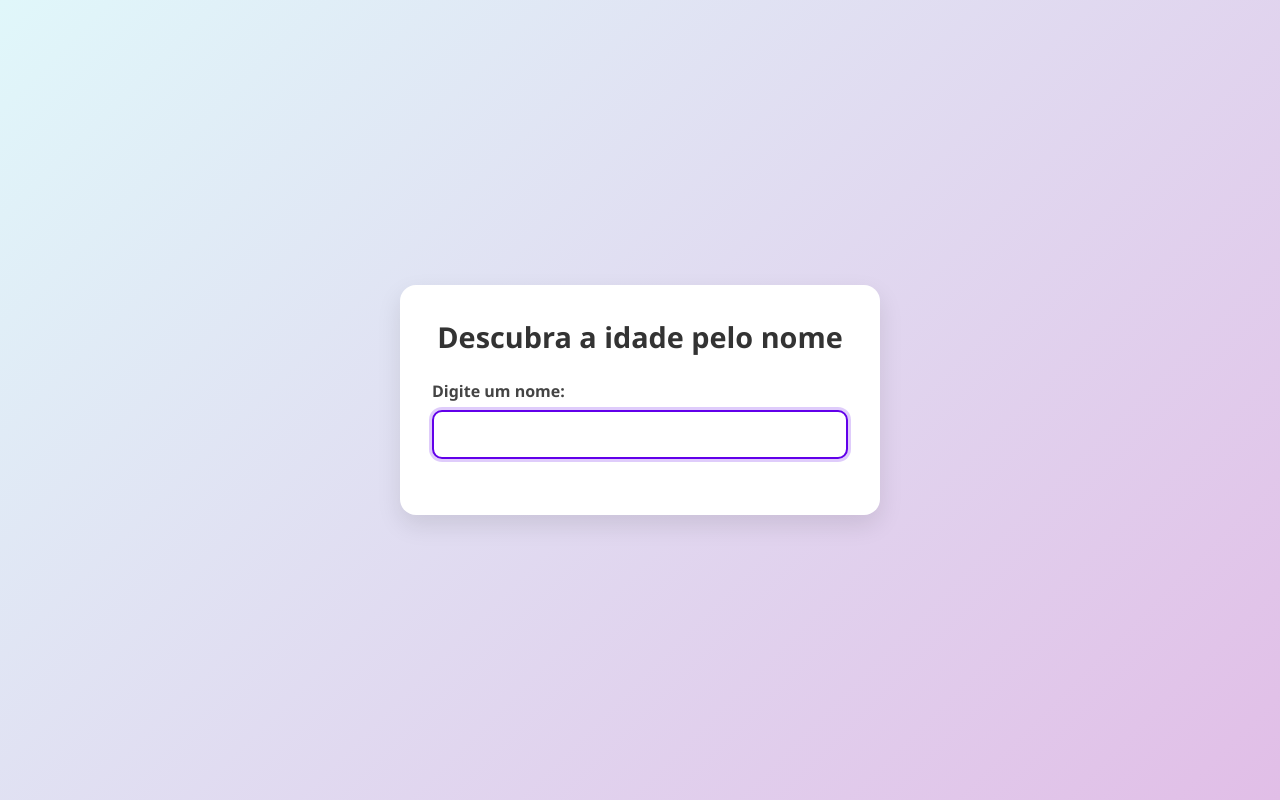
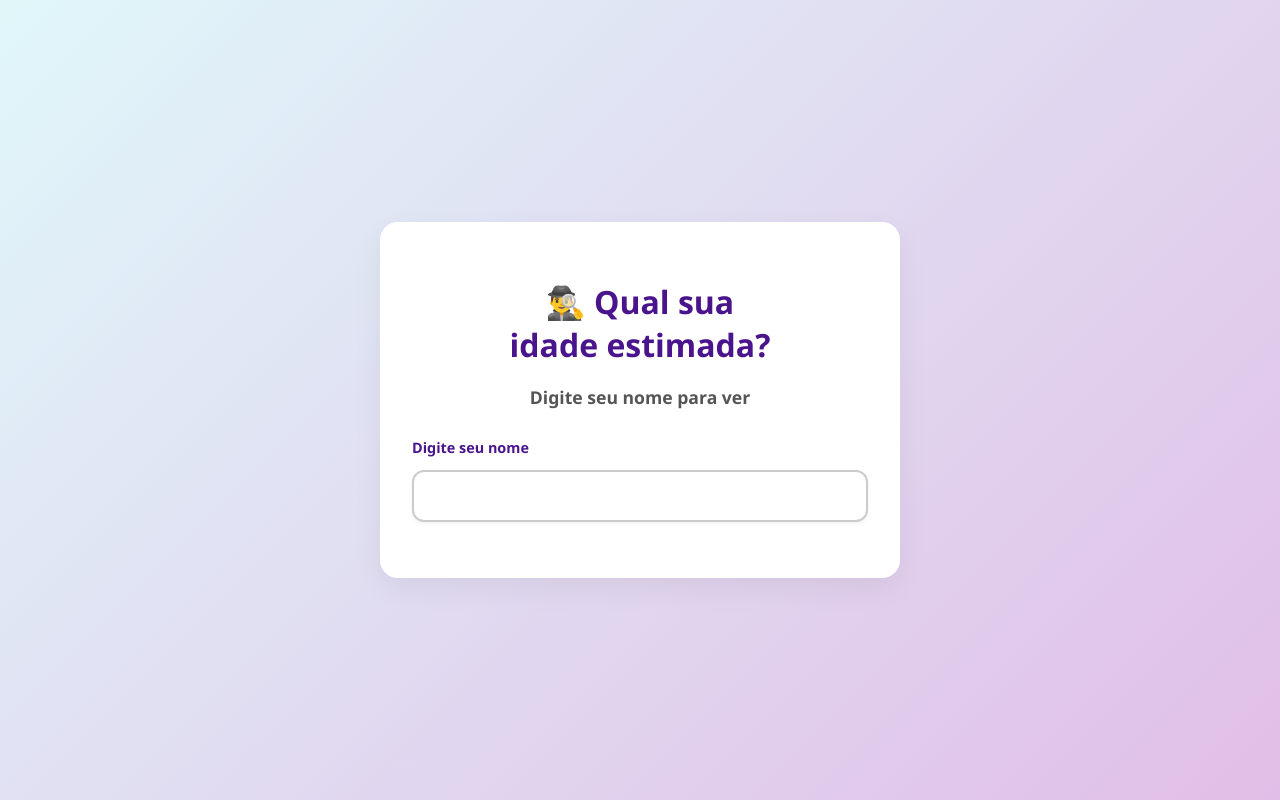
Before and after one commit to leoo1992/inputSvelte, a SvelteKit app: page / in a window 1280 px wide. Built offline with nearby package versions, Linux system fonts and the light colour scheme.

Commit message:
style: upgrade css

```diff
--- a/src/app.html
+++ b/src/app.html
@@ -27,16 +27,20 @@
 				margin: 0;
 				padding: 0;
 				width: 100%;
+				min-width: 320px;
 				height: 100%;
-				background: linear-gradient(135deg, #e0f7fa, #e1bee7);
+				min-height: 410px;
+				background: linear-gradient(135deg, #e0f7fa, #e1bee7) no-repeat center center fixed;
 				font-family: 'Segoe UI', Tahoma, Geneva, Verdana, sans-serif;
-				color: #333;
+				color: #4a148c;
 				display: flex;
 				flex-direction: column;
 				align-items: center;
 				justify-content: center;
 				-webkit-font-smoothing: antialiased;
 				-moz-osx-font-smoothing: grayscale;
+				overflow-x: hidden;
+				overflow-y: hidden;
 			}
 		</style>
 	</head>
--- a/src/components/Input.svelte
+++ b/src/components/Input.svelte
@@ -1,8 +1,7 @@
 <script>
-	import { onMount, createEventDispatcher, tick } from 'svelte';
+	import { createEventDispatcher } from 'svelte';
 
 	export let value = '';
-	export let controleCursorEFoco = 0;
 	const dispatch = createEventDispatcher();
 	let inputEl;
 
@@ -20,21 +19,10 @@
 		value = event.target.value;
 		dispatch('input', value);
 	}
-
-	onMount(async () => {
-		await tick();
-		focusInput();
-	});
-
-	$: if (controleCursorEFoco > 0) {
-		tick().then(() => {
-			focusInput();
-		});
-	}
 </script>
 
 <div class="input-group">
-	<label for="nome" id="input-label">Digite um nome:</label>
+	<label for="nome" id="input-label">Digite seu nome</label>
 	<input
 		bind:this={inputEl}
 		bind:value
@@ -57,31 +45,44 @@
 		display: flex;
 		flex-direction: column;
 		width: 100%;
-		max-width: 100%;
-		margin-bottom: 1.5rem;
+		max-width: 480px;
+		margin: 1.5rem auto;
 	}
 
 	label {
 		font-weight: 600;
-		margin-bottom: 0.5rem;
-		font-size: 1rem;
-		color: #444;
+		margin-bottom: 0.8rem;
+		font-size: 0.9rem;
+		color: #4a148c;
+		font-weight: 700;
 		text-align: left;
 	}
 
 	.input-field {
 		width: 100%;
-		padding: 0.85rem 1rem;
+		min-width: 220px;
+		padding: 1rem;
 		border: 2px solid #ccc;
-		border-radius: 10px;
-		font-size: 1rem;
+		border-radius: 12px;
+		font-size: 0.9rem;
 		background-color: #fff;
 		transition:
 			border-color 0.2s ease,
 			box-shadow 0.2s ease;
+		box-shadow: 0 2px 4px rgba(0, 0, 0, 0.05);
 	}
 
 	.input-field:focus {
+		transform: translateY(-2px);
+		box-shadow: 0 6px 16px rgba(0, 0, 0, 0.08);
+		border-color: #6200ea;
+		box-shadow: 0 0 0 3px rgba(98, 0, 234, 0.2);
+		outline: none;
+	}
+
+	.input-field:hover {
+		transform: translateY(-2px);
+		box-shadow: 0 6px 16px rgba(0, 0, 0, 0.08);
 		border-color: #6200ea;
 		box-shadow: 0 0 0 3px rgba(98, 0, 234, 0.2);
 		outline: none;
@@ -89,7 +90,16 @@
 
 	@media (max-width: 480px) {
 		.input-group {
-			width: 100%;
+			max-width: 100%;
+		}
+
+		.input-field {
+			font-size: 0.95rem;
+			padding: 0.85rem;
+		}
+
+		label {
+			font-size: 0.9rem;
 		}
 	}
 </style>
--- a/src/components/Loading.svelte
+++ b/src/components/Loading.svelte
@@ -2,34 +2,50 @@
 	export let msg = 'Carregando';
 </script>
 
-<div class="loading-container">
+<div class="skeleton-card">
 	<div class="dots">
 		<span>.</span>
 		<span>.</span>
 		<span>.</span>
 	</div>
-	<p class="loading-text">{msg}</p>
+
+	<div class="loading-text">
+		{#each msg.split('') as letter, i}
+			<span style="animation-delay: {i * 0.05}s">{letter}</span>
+		{/each}
+	</div>
 </div>
 
 <style>
-	.loading-container {
+	.skeleton-card {
 		display: flex;
 		flex-direction: column;
+		justify-content: center;
 		align-items: center;
-		margin-top: 2rem;
-		gap: 0.5rem;
+		width: 100%;
+		box-sizing: border-box;
+		max-width: 480px;
+		background-color: #fff;
+		border-radius: 12px;
+		border: 2px solid #ccc;
+		box-shadow: 0 2px 4px rgba(0, 0, 0, 0.05);
+		padding: 1.5rem;
+		text-align: center;
+		animation: pulse 1.9s infinite ease-in-out;
 	}
 
 	.dots {
 		display: flex;
+		justify-content: center;
 		gap: 0.25rem;
+		margin-bottom: 1.5rem;
 	}
 
 	.dots span {
 		font-size: 2rem;
 		font-weight: bold;
 		color: #6200ea;
-		animation: bounce 1.4s infinite;
+		animation: bounce-up 1.4s infinite;
 	}
 
 	.dots span:nth-child(2) {
@@ -40,22 +56,63 @@
 		animation-delay: 0.4s;
 	}
 
-	@keyframes bounce {
+	.loading-text {
+		display: flex;
+		flex-wrap: wrap;
+		justify-content: center;
+		gap: 0.08rem;
+		margin-bottom: 1rem;
+	}
+
+	.loading-text span {
+		font-size: 1rem;
+		font-weight: 600;
+		color: #4a148c;
+		animation: bounce-down 1s infinite;
+		display: inline-block;
+	}
+
+	@keyframes pulse {
+		0%,
+		100% {
+			opacity: 1;
+		}
+		50% {
+			opacity: 0.4;
+		}
+	}
+
+	@keyframes bounce-up {
 		0%,
 		100% {
 			transform: translateY(0);
-			opacity: 0.3;
+			opacity: 0.5;
 		}
 		50% {
-			transform: translateY(-6px);
+			transform: translateY(-8px);
 			opacity: 1;
 		}
 	}
 
-	.loading-text {
-		font-size: 1rem;
-		font-weight: 600;
-		color: #444;
-		text-align: center;
+	@keyframes bounce-down {
+		0%,
+		100% {
+			transform: translateY(0);
+			opacity: 0.5;
+		}
+		50% {
+			transform: translateY(12px);
+			opacity: 1;
+		}
+	}
+
+	@media (max-width: 480px) {
+		.skeleton-card {
+			padding: 1rem;
+		}
+
+		.loading-text span {
+			font-size: 0.95rem;
+		}
 	}
 </style>
--- a/src/routes/+page.svelte
+++ b/src/routes/+page.svelte
@@ -1,103 +1,101 @@
 <script>
-	import { onMount } from 'svelte';
-	import { page } from '$app/stores';
-	import { goto } from '$app/navigation';
-	import { derived } from 'svelte/store';
 	import Input from '../components/Input.svelte';
 	import ApiError from '../components/ApiError.svelte';
 	import Loading from '../components/Loading.svelte';
+	import { goto } from '$app/navigation';
+	import { page } from '$app/stores';
+	import { derived } from 'svelte/store';
 
 	const errorURL = derived(page, ($page) => $page.url.searchParams.get('error') || '');
+
 	let nome = '';
 	let carregando = false;
-	let mensagem = 'Carregando...';
 	let timeout;
-	let montado = false;
 
-	onMount(() => {
-		montado = true;
-	});
+	function handleInput(event) {
+		clearTimeout(timeout);
+		const nomeDigitado = event.detail?.trim();
 
-	async function handleInput(event) {
-		clearTimeout(timeout);
-		const value = event.detail;
+		if (!nomeDigitado) return;
 
 		timeout = setTimeout(async () => {
-			if (value && montado) {
-				carregando = true;
-				mensagem = 'Carregando...';
-
-				await goto(`/${encodeURIComponent(value)}`, {
-					replaceState: true,
-					keepfocus: true,
-					noscroll: true
-				});
-
+			carregando = true;
+			try {
+				await goto(`/${encodeURIComponent(nomeDigitado)}`);
+			} finally {
 				carregando = false;
 			}
-		}, 800);
+		}, 700);
 	}
 </script>
 
-<section>
-	<div class="card">
-		<div class="title">Descubra a idade pelo nome</div>
+<main>
+	<section class="container">
+		<h1 class="title">🕵️‍♂️ Qual sua idade estimada?</h1>
+		<p class="subtitle">Digite seu nome para ver</p>
+
 		<Input bind:value={nome} on:input={handleInput} />
 
 		{#if carregando}
-			<Loading msg={mensagem} />
+			<Loading msg="Consultando estimativa de idade..." />
 		{/if}
+
 		{#if $errorURL}
 			<ApiError message={$errorURL} />
 		{/if}
-	</div>
-</section>
+	</section>
+</main>
 
 <style>
-	section {
+	main {
 		display: flex;
-		flex-direction: column;
 		align-items: center;
 		justify-content: center;
 		min-height: 100vh;
-		width: 100%;
-		padding: 2rem;
-		background: linear-gradient(135deg, #e0f7fa, #e1bee7);
-		font-family: 'Segoe UI', Tahoma, Geneva, Verdana, sans-serif;
+		padding: 1rem;
+		box-sizing: border-box;
 	}
 
-	.card {
-		background-color: white;
-		border-radius: 1rem;
+	.container {
+		width: 100%;
+		max-width: 520px;
+		background-color: #ffffff;
+		border-radius: 18px;
+		box-shadow: 0 10px 30px rgba(0, 0, 0, 0.06);
 		padding: 2rem;
-		box-shadow: 0 10px 25px rgba(0, 0, 0, 0.1);
-		width: 100%;
-		max-width: 480px;
+		box-sizing: border-box;
 		text-align: center;
-		transition:
-			transform 0.3s ease,
-			box-shadow 0.3s ease;
-	}
-
-	.card:hover {
-		transform: translateY(-2px);
-		box-shadow: 0 12px 28px rgba(0, 0, 0, 0.15);
+		transition: all 0.3s ease;
 	}
 
 	.title {
-		font-size: 1.8rem;
+		font-size: clamp(1.5rem, 2.5vw, 2rem);
 		font-weight: 700;
-		color: #333;
-		margin-bottom: 1.5rem;
+		color: #4a148c;
+		margin-bottom: 0.75rem;
+		text-wrap: balance;
+	}
+
+	.subtitle {
+		font-size: clamp(1rem, 2vw, 1.1rem);
+		color: #555;
+		margin-bottom: 1.75rem;
+		line-height: 1.5;
+		text-wrap: pretty;
+		font-weight: 600;
 	}
 
 	@media (max-width: 480px) {
-		.card {
-			padding: 1.5rem;
+		.container {
+			padding: 1.25rem 1rem;
 		}
 
 		.title {
-			font-size: 1.5rem;
+			font-size: 1rem;
+		}
+
+		.subtitle {
+			font-size: 0.9rem;
 		}
 	}
 </style>
--- a/src/routes/[name]/+page.svelte
+++ b/src/routes/[name]/+page.svelte
@@ -12,25 +12,11 @@
 	let carregando = false;
 	let mensagem = 'Carregando...';
 	let rotaAtual = '';
-	let controleCursorEFoco = 0;
 	let inputRef;
-
-	function refocarInput() {
-		if (!carregando) {
-			setTimeout(() => {
-				inputRef?.focusInput();
-				controleCursorEFoco += 1;
-			}, 0);
-		}
-	}
 
 	const handleInput = LocigaInput(
 		(estado) => {
 			carregando = estado;
-
-			if (!carregando) {
-				refocarInput();
-			}
 		},
 		(texto) => (mensagem = texto),
 		(novoNome) => {
@@ -43,21 +29,17 @@
 			rotaAtual = data.name;
 			nome = data.name;
 		}
-
 		idade = data?.api?.age ?? null;
 		error = data?.error ?? null;
-
-		if (!carregando) {
-			refocarInput();
-		}
 	}
 </script>
 
-<section>
-	<div class="card">
-		<div class="title">Descubra a idade pelo nome</div>
+<main>
+	<section class="container">
+		<h1 class="title">🕵️‍♂️ Qual sua idade estimada?</h1>
+		<p class="subtitle">Digite seu nome para ver</p>
 
-		<Input bind:this={inputRef} bind:value={nome} on:input={handleInput} {controleCursorEFoco} />
+		<Input bind:this={inputRef} bind:value={nome} on:input={handleInput} />
 
 		{#if carregando}
 			<Loading msg={mensagem} />
@@ -66,54 +48,59 @@
 		{:else if nome}
 			<ApiResult name={nome} age={idade} />
 		{/if}
-	</div>
-</section>
+	</section>
+</main>
 
 <style>
-	section {
+	main {
 		display: flex;
-		flex-direction: column;
 		align-items: center;
 		justify-content: center;
 		min-height: 100vh;
-		width: 100%;
-		padding: 2rem;
-		background: linear-gradient(135deg, #e0f7fa, #e1bee7);
-		font-family: 'Segoe UI', Tahoma, Geneva, Verdana, sans-serif;
+		padding: 1rem;
+		box-sizing: border-box;
 	}
 
-	.card {
-		background-color: white;
-		border-radius: 1rem;
+	.container {
+		width: 100%;
+		max-width: 520px;
+		background-color: #ffffff;
+		border-radius: 18px;
+		box-shadow: 0 10px 30px rgba(0, 0, 0, 0.06);
 		padding: 2rem;
-		box-shadow: 0 10px 25px rgba(0, 0, 0, 0.1);
-		width: 100%;
-		max-width: 480px;
+		box-sizing: border-box;
 		text-align: center;
-		transition:
-			transform 0.3s ease,
-			box-shadow 0.3s ease;
-	}
-
-	.card:hover {
-		transform: translateY(-2px);
-		box-shadow: 0 12px 28px rgba(0, 0, 0, 0.15);
+		transition: all 0.3s ease;
 	}
 
 	.title {
-		font-size: 1.8rem;
+		font-size: clamp(1.5rem, 2.5vw, 2rem);
 		font-weight: 700;
-		color: #333;
-		margin-bottom: 1.5rem;
+		color: #4a148c;
+		margin-bottom: 0.75rem;
+		text-wrap: balance;
+	}
+
+	.subtitle {
+		font-size: clamp(1rem, 2vw, 1.1rem);
+		color: #555;
+		margin-bottom: 1.75rem;
+		line-height: 1.5;
+		text-wrap: pretty;
+		font-weight: 600;
 	}
 
 	@media (max-width: 480px) {
-		.card {
-			padding: 1.5rem;
+		.container {
+			padding: 1.25rem 1rem;
 		}
 
 		.title {
-			font-size: 1.5rem;
+			font-size: 1rem;
+		}
+
+		.subtitle {
+			font-size: 0.9rem;
 		}
 	}
 </style>
```
Also changed, not shown: src/components/ApiError.svelte (+89 -14 lines), src/components/ApiResult.svelte (+49 -20 lines), src/routes/[name]/+page.js (+0 -12 lines), src/routes/[name]/pageLogica.js (+12 -1 lines).
